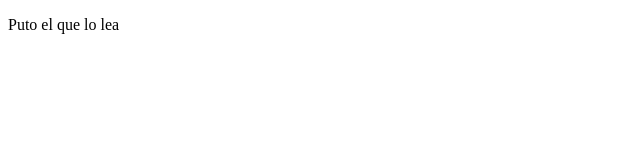
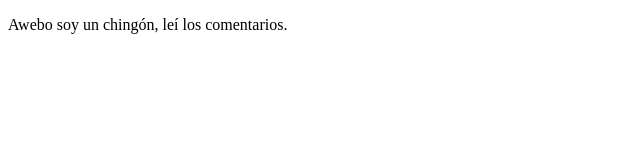
Before and after one commit to ramsessalazar/ProyectoDemoCursoPrework, a plain HTML site: page index.html in a window 1280 px wide. Shown: the whole page, without its empty margins (0-640 px from the left). Drawn offline with Linux system fonts and the light colour scheme.

Commit message:
cambios agregados

```diff
--- a/index.html
+++ b/index.html
@@ -8,7 +8,7 @@
 </head>
 <body>
     <p>
-        Puto el que lo lea
+        Awebo soy un chingón, leí los comentarios.
     </p>
 </body>
 </html>
```
